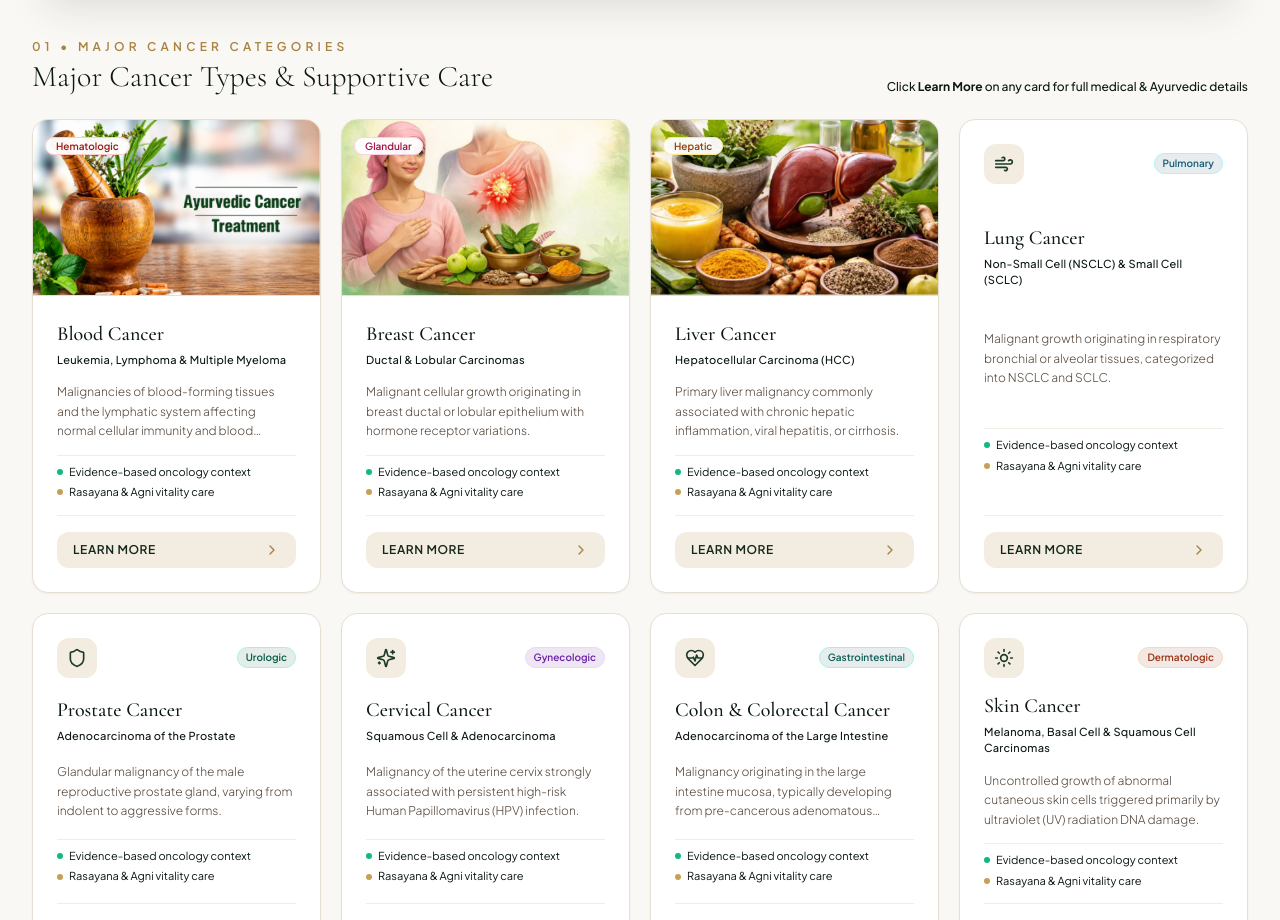
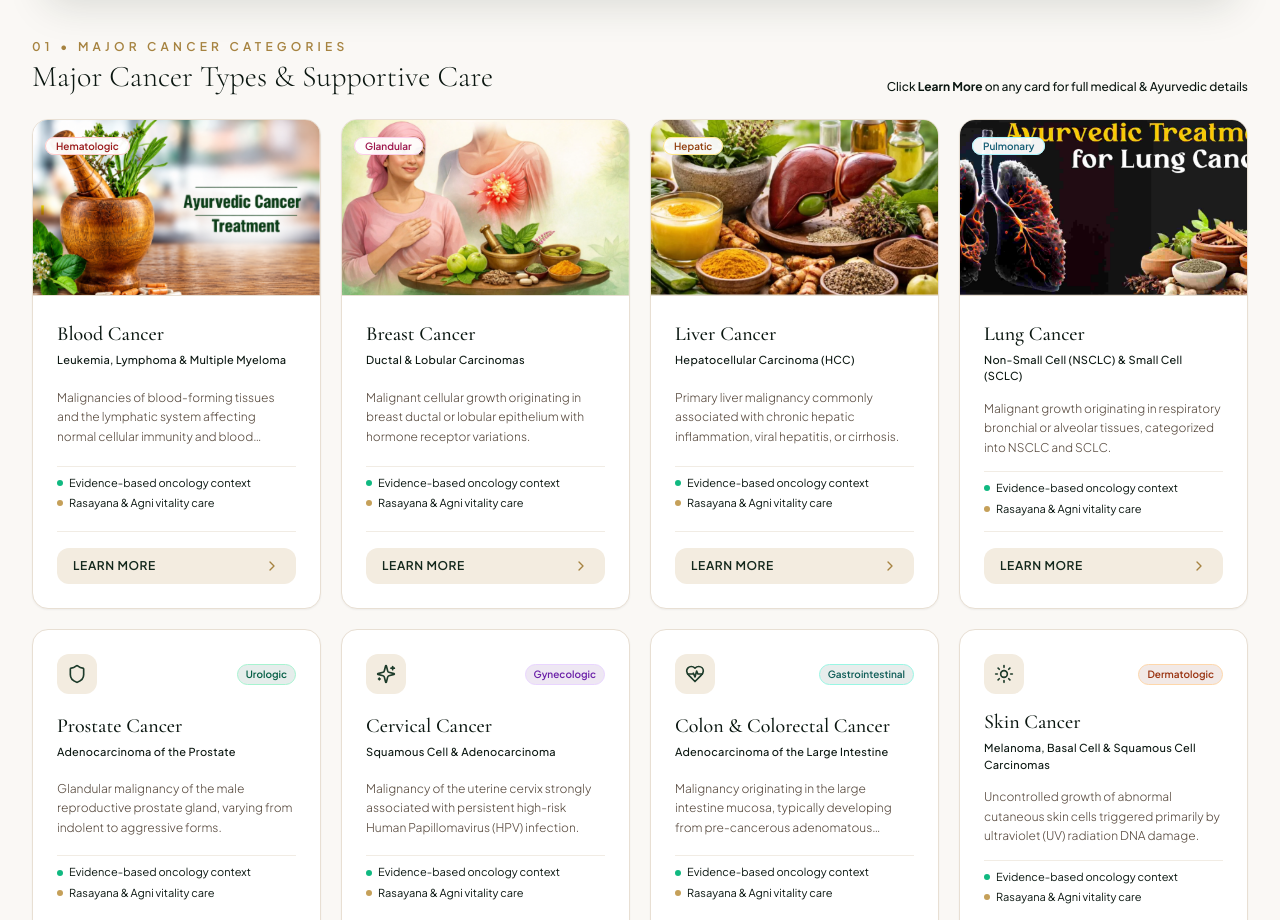
Before and after one commit to Shrikanthkk/sri-krishna-ayurvedic-, a React (Vite) app: page /treatments/cancer-treatment in a window 1280 px wide. Shown: the part 1037-1957 px from the top of the page. Built offline with nearby package versions, Linux system fonts and the light colour scheme.

Commit message:
feat: add Ayurvedic treatment for lung cancer illustration to Lung Cancer card and modal

```diff
--- a/src/data/cancerData.js
+++ b/src/data/cancerData.js
@@ -70,6 +70,7 @@ export const majorCancerTypes = [
     category: "Pulmonary Malignancy",
     badgeColor: "bg-cyan-900/10 text-cyan-800 border-cyan-200",
     iconName: "Wind",
+    image: "/images/lung_cancer.png",
     shortSummary: "Malignant growth originating in respiratory bronchial or alveolar tissues, categorized into NSCLC and SCLC.",
     points: {
       whatItIs: "Malignant cellular transformation beginning in the respiratory passages, bronchi, or alveoli of the lungs, primarily divided into Non-Small Cell Lung Cancer (85%) and Small Cell Lung Cancer (15%).",
```
Also changed, not shown: public/images/lung_cancer.png (added).
